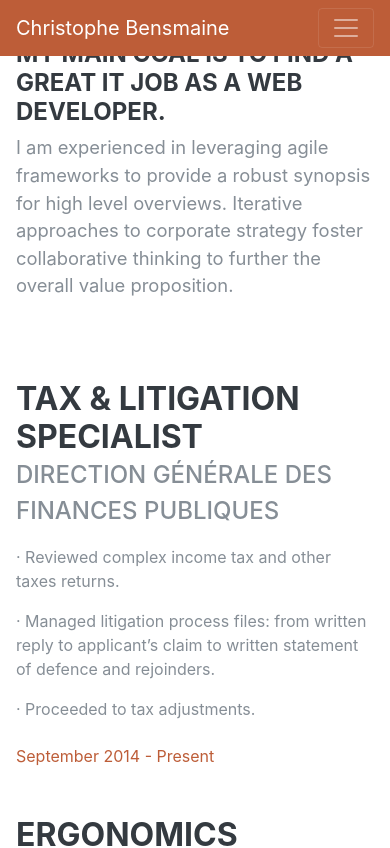
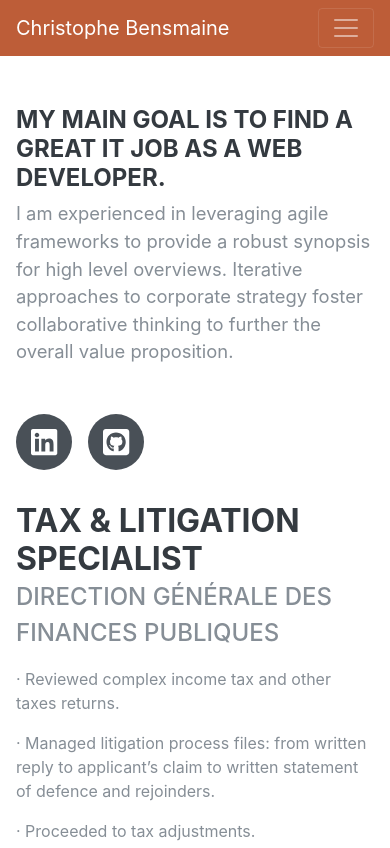
Before and after one commit to code21112/hereismycv, a React (Create React App) app: page / in a window 390 px wide. Shown: the top 848 px of the page. Built offline with nearby package versions, Linux system fonts and the light colour scheme.

Commit message:
improvind display on different devices

```diff
--- a/src/App.css
+++ b/src/App.css
@@ -224,8 +224,21 @@ a:hover, a:focus, a:active {
 #firstName {
   padding-bottom: 0px;
   margin-bottom: 0px;
+  padding-top: 50px;
 }
 
 #lastName {
   padding-bottom: 10px;
 }
+
+#objective {
+  padding-top: 30px;
+}
+#objectiveSmallDevices {
+  padding-top: 90px;
+}
+
+#email {
+  padding-bottom: 0px;
+  margin-bottom: 0px;
+}
--- a/src/components/About.js
+++ b/src/components/About.js
@@ -16,6 +16,7 @@ class About extends Component {
             phontNumber: '',
             email: 'christophe.bensmaine@laposte.net',
             objective: 'My main goal is to find a great IT job as a web developer.',
+            objectiveSmallDevices: 'My main goal is to find a great IT job as a web developer.',
             bio: '',
             socials: {
                 linkedin: "https://www.linkedin.com/in/sandyludosky/",
@@ -51,17 +52,18 @@ class About extends Component {
             <section>
                 <section class="resume-section p-3 p-lg-5 d-flex align-items-center" id="about">
                     <div class="w-100">
-                        <p id="firstName">{this.state.firstName}</p>
-                        <h3 class="mb-0  d-none d-lg-block" id="lastName">{this.state.lastName}
+                        <p id="firstName" class="d-none d-sm-block">{this.state.firstName}</p>
+                        <h3 class="mb-0 d-none d-sm-block" id="lastName">{this.state.lastName}
                             <span class="text-primary"></span>
                         </h3>
                         {/* <div class="subheading mb-5">{this.state.address} (317) 585-8468 · */}
-                        <div class="subheading mb-5  d-none d-lg-block">{this.state.address} {this.state.phoneNumber}
+                        <div class="subheading mb-5 d-none d-md-block d-lg-block d-xl-block" id="email">{this.state.address} {this.state.phoneNumber}
                             <a href="mailto:name@email.com">{this.state.email}</a>
                         </div>
-                        <h4>{this.state.objective}</h4>
+                        <h4 id="objective" class="d-none d-sm-block">{this.state.objective}</h4>
+                        <h4 id="objectiveSmallDevices" class="d-block d-sm-none">{this.state.objectiveSmallDevices}</h4>
                         <p class="lead mb-5">I am experienced in leveraging agile frameworks to provide a robust synopsis for high level overviews. Iterative approaches to corporate strategy foster collaborative thinking to further the overall value proposition.</p>
-                        <div className="social-icons d-none d-lg-block">
+                        <div className="social-icons">
 
                             <a href={this.state.socials.linkedin}>
                                 {/* <i className="fab fa-linkedin-in"></i> */}
```
